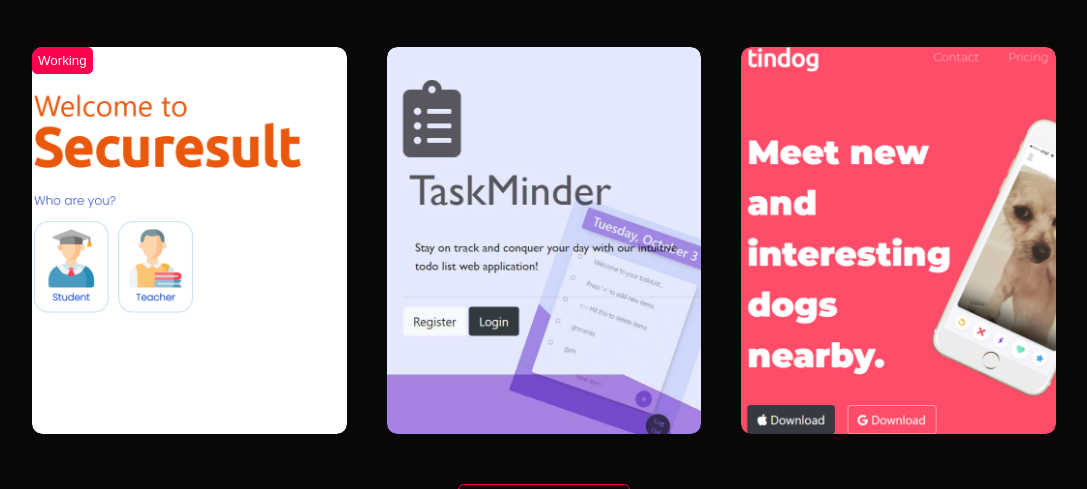
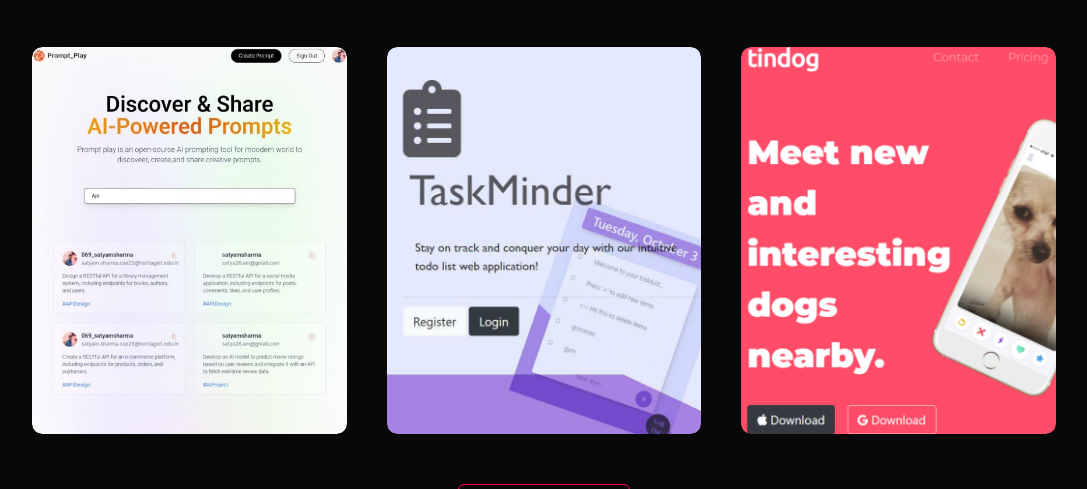
Before and after one commit to Satyam26-09/portfolio, a plain HTML site: page index.html in a window 1280 px wide. Shown: the part 1713-2202 px from the top of the page, without its empty margins (96-1183 px from the left). Drawn offline with Linux system fonts and the light colour scheme.

Commit message:
updating profile

```diff
--- a/index.html
+++ b/index.html
@@ -145,14 +145,13 @@
             <h1 class="subtitle">My Work</h1>
             <div class="work-list">
                 <div class="work">
-                    <button class="btn3">Working</button>
-                    <img src="images/work1.png" alt="work-1">
+                    <!-- <button class="btn3">Working</button> -->
+                    <img src="images/Work4.jpg" alt="work-1">
                     <div class="layer">
                         <h3>SecuResult : Save your result with web3</h3>
-                        <p>This is a MERN stack project integrated with blockchain technology. It is a web
-                            application designed to securely store and share results. This project is being
-                            developed by a four-member team.</p>
-                        <a href="https://github.com/Satyam26-09/Securesult"><i class="fa-solid fa-arrow-up-right-from-square"></i></a>
+                        <p>This is a MERN stack project NextJs technology along with a comprehensive CRUD AI Prompt sharing system utilizing a MongoDB database and implementing NextAuth authentication. It is a web
+                            application designed to create, edit, store and share prompts.</p>
+                        <a href="https://prompt-play.vercel.app/"><i class="fa-solid fa-arrow-up-right-from-square"></i></a>
                     </div>
                 </div>
                 <div class="work">
```
Also changed, not shown: images/Work4.jpg (added), 1 other file.
